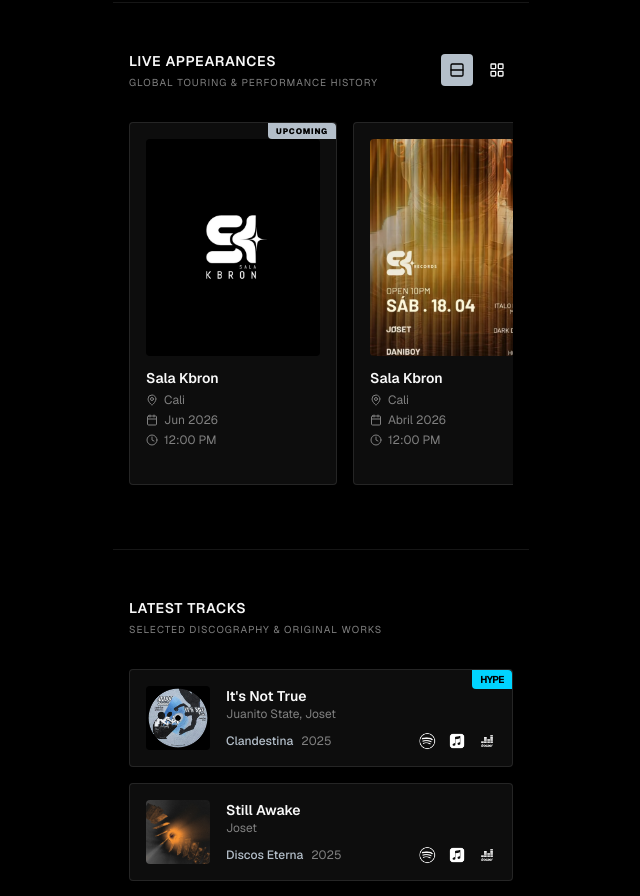
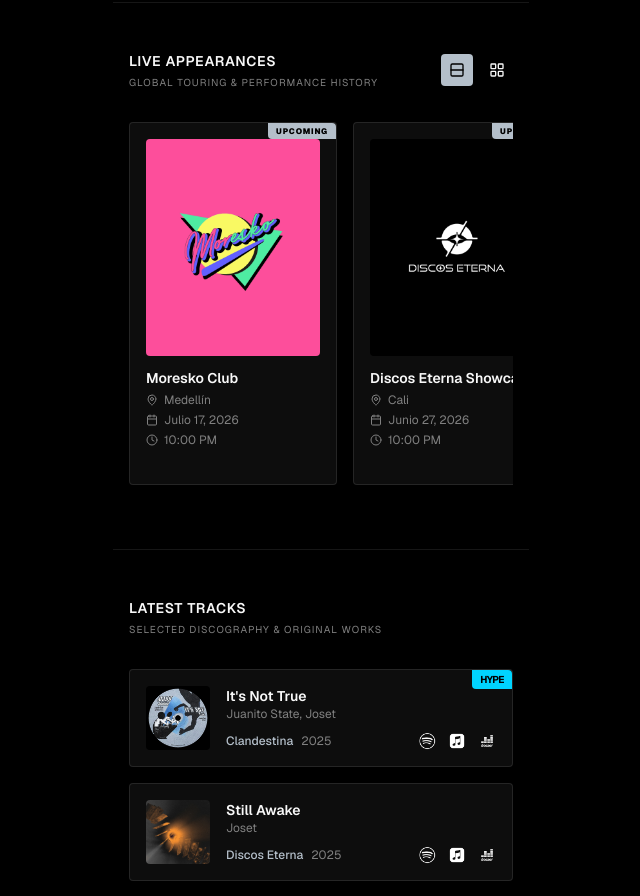
Before and after one commit to joset-asperjet/karther, a Next.js app: page / in a window 1280 px wide. Shown: the part 1160-2056 px from the top of the page, without its empty margins (319-959 px from the left). Built offline with nearby package versions, Linux system fonts and the light colour scheme.

Commit message:
feat: add new upcoming presentation dates for Cali and Medellin

```diff
--- a/components/presentations.tsx
+++ b/components/presentations.tsx
@@ -6,10 +6,26 @@ import { LayoutGrid, Rows, MapPin, Calendar, Clock } from 'lucide-react';
 
 const presentations = [
   {
+    city: 'Medellín',
+    place: 'Moresko Club',
+    date: 'Julio 17, 2026',
+    time: '10:00 PM',
+    image: '/images/latest-presentations/joset-presskit-2026-julio-17-moresko-club.webp',
+    isUpcoming: true,
+  },
+  {
+    city: 'Cali',
+    place: 'Discos Eterna Showcase',
+    date: 'Junio 27, 2026',
+    time: '10:00 PM',
+    image: '/images/latest-presentations/joset-presskit-2026-junio-27-discos-terna-showcase.webp',
+    isUpcoming: true,
+  },
+  {
     city: 'Cali',
     place: 'Sala Kbron',
     date: 'Jun 2026',
-    time: '12:00 PM',
+    time: 'TBD',
     image: '/images/latest-presentations/joset-presskit-2026-jun-2026-sala-kbron.webp',
     isUpcoming: true,
   },
```
Also changed, not shown: public/images/latest-presentations/joset-presskit-2026-julio-17-moresko-club.webp (added), public/images/latest-presentations/joset-presskit-2026-junio-27-discos-terna-showcase.webp (added).
